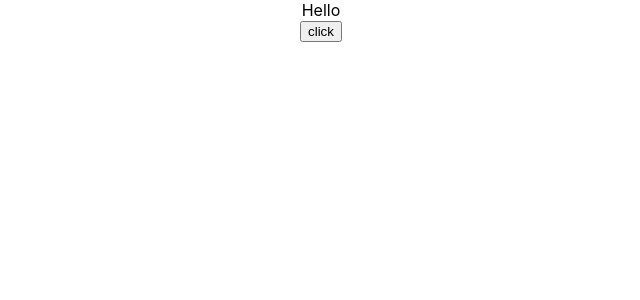
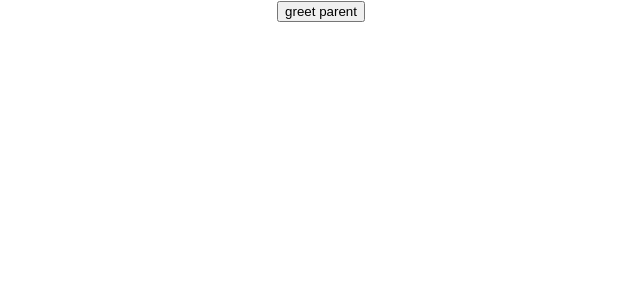
Before and after one commit to 04vibs/React-beg, a React (Create React App) app: page / in a window 1280 px wide. Shown: the top 300 px of the page, without its empty margins (319-959 px from the left). Built offline with nearby package versions, Linux system fonts and the light colour scheme.

Commit message:
parent to child & vice-versa

```diff
--- a/src/App.js
+++ b/src/App.js
@@ -9,12 +9,14 @@
 import FunctionClick from './components/FunctionClick';
 import ClassClick from './components/ClassClick';
 import EventBind from './components/EventBind';
+import ParentComponent from './components/ParentComponent';
 
 class App extends Component{
   render(){
     return(
       <div className='App'>
-        <EventBind/>
+        <ParentComponent/>
+        {/* <EventBind/> */}
         {/* <FunctionClick />
         <ClassClick/> */}
         {/* <Counter/> */}
--- /dev/null
+++ b/src/components/ChildComponent.js
@@ -0,0 +1,15 @@
+import React from 'react';
+
+function ChildComponent(props) {
+  return (
+  <div>
+      {/* Parent to child
+       <button onClick={props.greetHandler}>Greet Parent</button>
+       */}
+
+       <button onClick={()=>props.greetHandler('çhild')}> greet parent</button>
+  </div>
+  );
+}
+
+export default ChildComponent;
--- /dev/null
+++ b/src/components/ParentComponent.js
@@ -0,0 +1,27 @@
+import React, { Component } from 'react';
+import ChildComponent from './ChildComponent';
+
+class ParentComponent extends Component {
+
+    constructor(props){
+        super(props)
+
+        this.state = {
+            parentName: 'Parent'
+        }
+        this.greetParent = this.greetParent.bind(this);
+    }
+
+    greetParent(childName){
+        alert(`Hello ${this.state.parentName} from ${childName}`)
+    }
+    render() {
+    return (
+    <div>
+        <ChildComponent greetHandler = { this.greetParent}/>
+    </div>
+    );
+  }
+}
+
+export default ParentComponent;
```
